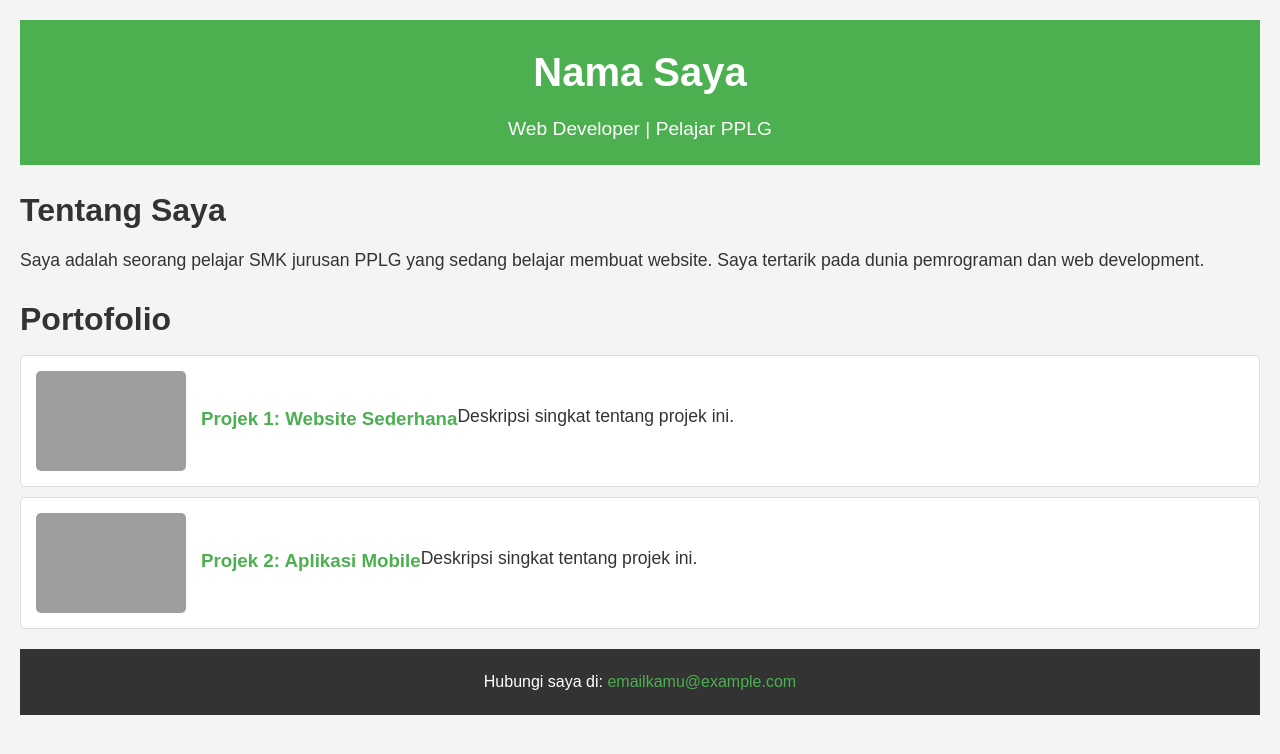
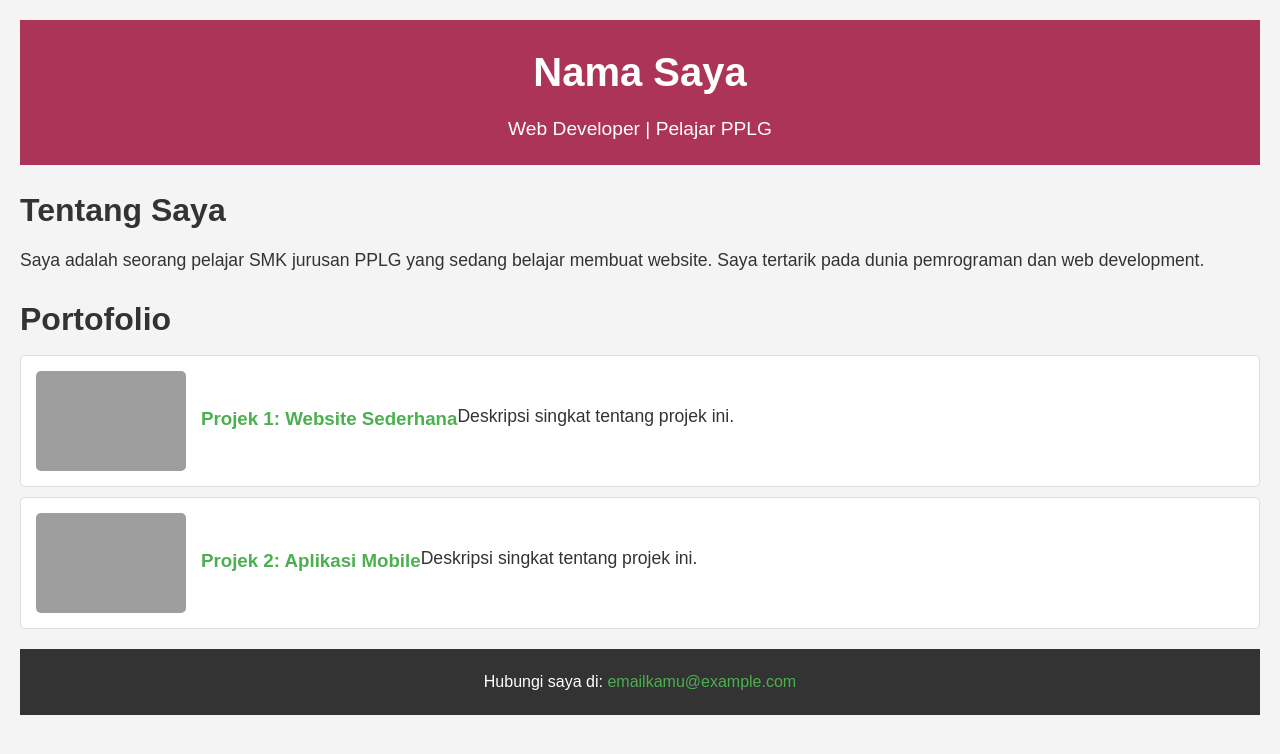
Before and after one commit to princessiqlima/portofolio-xii-pplg-3, a plain HTML site: page index.html in a window 1280 px wide. Drawn offline with Linux system fonts and the light colour scheme; grey boxes are pictures that could not be loaded.

Commit message:
edit header

```diff
--- a/assets/css/styles.css
+++ b/assets/css/styles.css
@@ -15,7 +15,7 @@ body {
 header {
     text-align: center;
     padding: 20px;
-    background-color: #4CAF50;
+    background-color: #ab3458;
     color: white;
     margin-bottom: 20px;
 }
```
